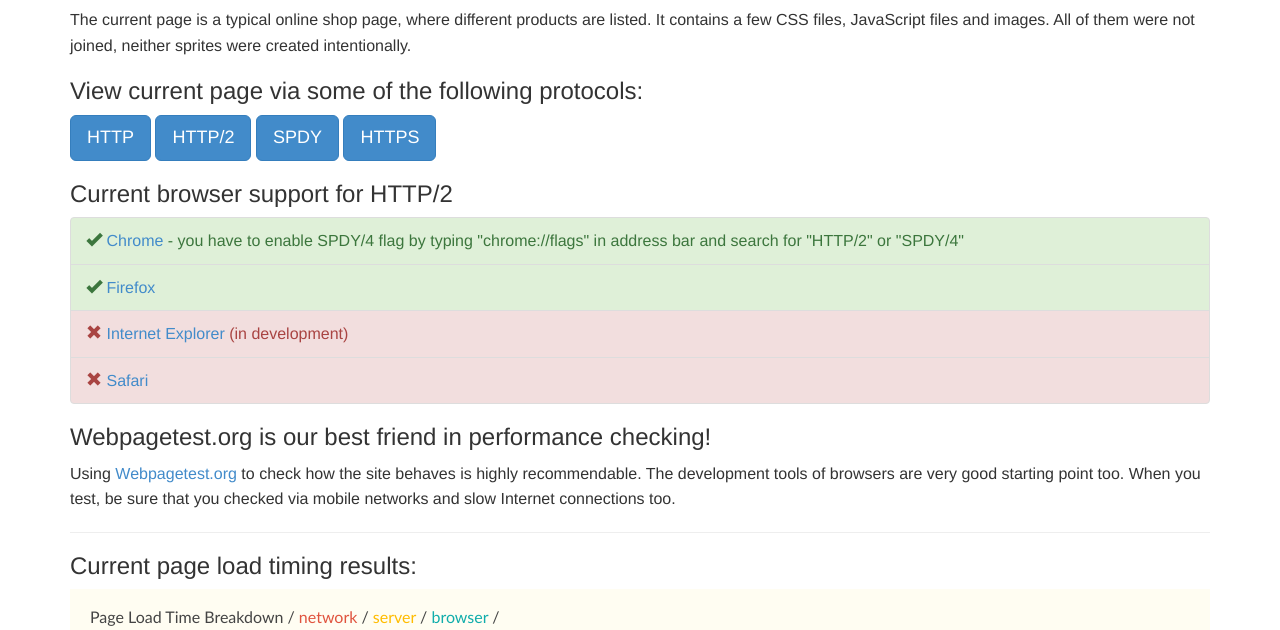
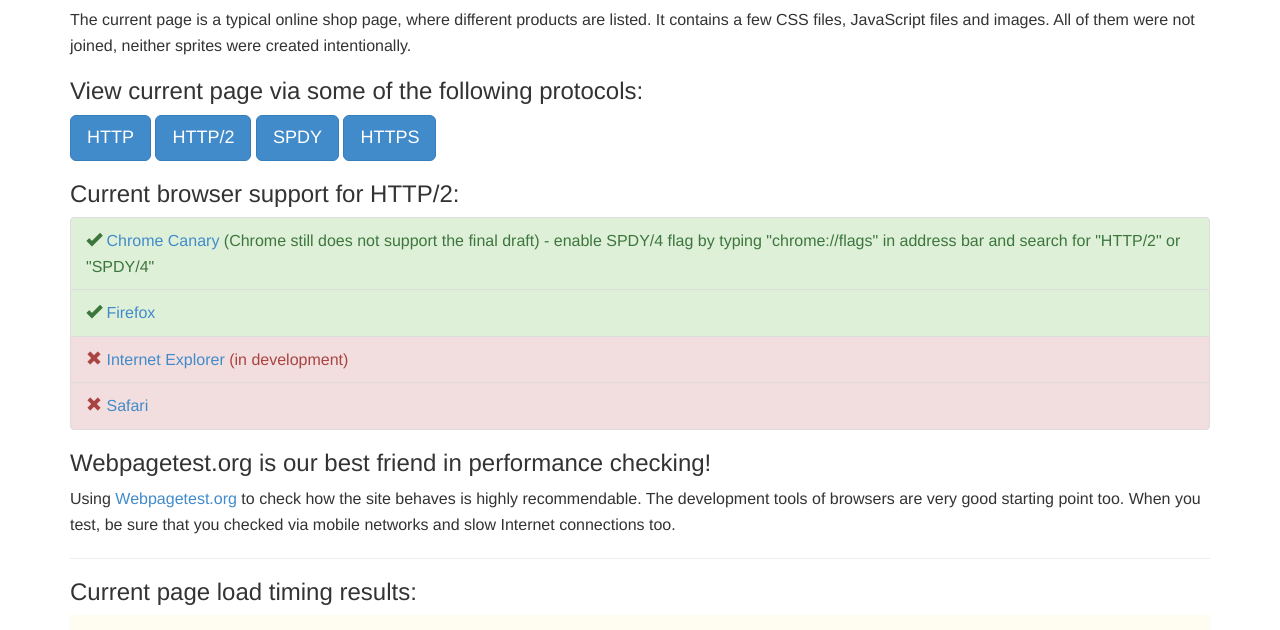
Before and after one commit to ipeychev/http2rulez.com, a website: page public/index.html in a window 1280 px wide. Shown: the part 168-798 px from the top of the page. Drawn offline with Linux system fonts and the light colour scheme.

Commit message:
Update the info about browser support

```diff
--- a/public/index.html
+++ b/public/index.html
@@ -90,11 +90,11 @@
                 <a class="btn btn-primary btn-lg" href="https://http2rulez.com:8082">SPDY</a>
                 <a class="btn btn-primary btn-lg" href="https://http2rulez.com:8081">HTTPS</a>
 
-                <h3>Current browser support for HTTP/2</h3>
+                <h3>Current browser support for HTTP/2:</h3>
 
                 <ul class="list-group">
                   <li class="list-group-item list-group-item-success">
-                    <span class="glyphicon glyphicon-ok"></span>&nbsp;<a href="http://www.google.com/chrome/">Chrome</a> - you have to enable SPDY/4 flag by typing "chrome://flags" in address bar and search for "HTTP/2" or "SPDY/4"
+                    <span class="glyphicon glyphicon-ok"></span>&nbsp;<a href="https://www.google.com/chrome/browser/canary.html">Chrome Canary</a> (Chrome still does not support the final draft) - enable SPDY/4 flag by typing "chrome://flags" in address bar and search for "HTTP/2" or "SPDY/4"
                   </li>
                   <li class="list-group-item list-group-item-success">
                     <span class="glyphicon glyphicon-ok"></span>&nbsp;<a href="https://www.mozilla.org/firefox/">Firefox</a>
```
Also changed, not shown: public/web-components.html (+2 -2 lines).
